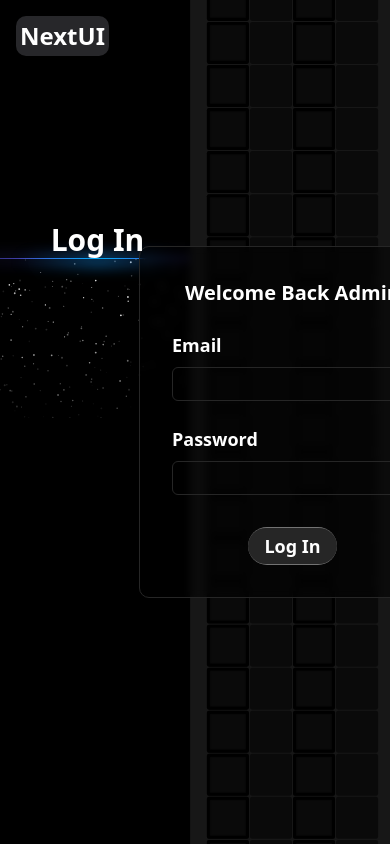
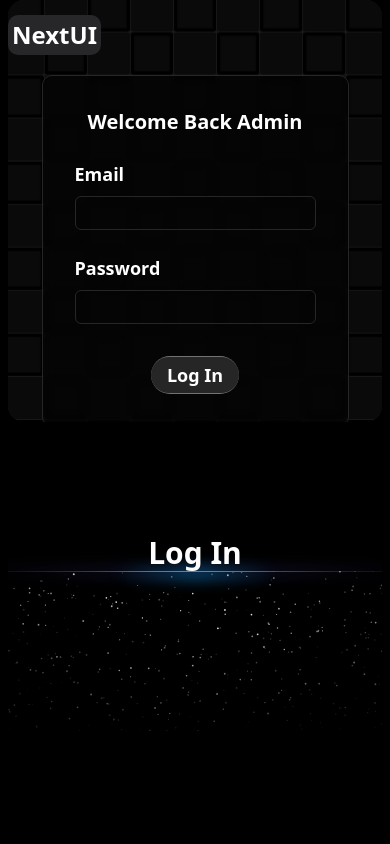
Before and after one commit to taranpreet26-singh/nextui, a Next.js app: page /admin/dashboard in a window 390 px wide. Built offline with nearby package versions, Linux system fonts and the light colour scheme.

Commit message:
fix issue

```diff
--- a/app/admin/dashboard/page.tsx
+++ b/app/admin/dashboard/page.tsx
@@ -51,15 +51,18 @@ export default function Dashboard() {
     }
 
     const [credential, setCredential] = useState<CredentialType>({ email: "", password: "" })
-    return <section className="w-full h-screen ">
-        <div className="w-full grid grid-cols-2  h-full overflow-hidden ">
-            <div className="w-full h-full relative">
-                <div className="w-full h-fit  absolute left-4 top-4">
+    return <section className="w-full mx-auto  lg:container h-screen ">
+        <div className="w-full flex flex-col-reverse lg:flex-row gap-0 lg:gap-8  px-2 h-full overflow-hidden ">
+            <div className="w-full h-full overflow-hidden flex items-center justify-center  relative">
+                <div className="w-full h-fit lg:block hidden  absolute left-4 top-4">
                     <h1 onClick={() => router.push('/')} className="text-white transition-all ease-in-out duration-700 cursor-pointer hover:-translate-y-0.5 font-semibold  text-2xl bg-zinc-800 w-fit rounded-lg p-1">NextUI</h1>
                 </div>
                 <SparklesPreview />
             </div>
-            <div className="w-full rounded-2xl relative z-[10] flex items-center justify-center h-full shadow-[10px_10px_10px_10px_rgba(0,0,0,0.3)]">
+            <div className="w-full rounded-2xl  overflow-hidden relative z-[10] flex flex-col lg:flex-row items-center justify-center h-full shadow-[10px_10px_10px_10px_rgba(0,0,0,0.3)]">
+                <div className="w-full block my-5  lg:hidden h-fit  ">
+                    <h1 onClick={() => router.push('/')} className="text-white transition-all ease-in-out duration-700 cursor-pointer hover:-translate-y-0.5 font-semibold  text-2xl bg-zinc-800 w-fit rounded-lg p-1">NextUI</h1>
+                </div>
                 <div className="w-fit h-fit rounded-lg border-[1px] flex flex-col items-center p-8 bg-black/50 backdrop-blur-xs border-neutral-800">
                     <h1 className="text-xl font-bold text-white">Welcome Back Admin</h1>
                     <div className="w-full mt-6 flex flex-col gap-2 h-fit">
@@ -91,9 +94,9 @@ export default function Dashboard() {
 
 
 const GridColumns = () => {
-    const columns = 41
+    const columns = 42
     const rows = 11
-    return <div className="flex bg-gray-100 absolute inset-0 z-[-1] dark:bg-neutral-900 shrink-0 flex-wrap justify-center items-center gap-x-px gap-y-px  scale-105">
+    return <div className="flex  bg-gray-100 absolute inset-0 z-[-1] dark:bg-neutral-900 shrink-0 flex-wrap justify-center items-center gap-x-px gap-y-px  scale-105">
         {
             Array.from({ length: rows }).map((_, row) =>
                 Array.from({ length: columns }).map((element, colum) => {
--- a/app/admin/dashboard/uploads/page.tsx
+++ b/app/admin/dashboard/uploads/page.tsx
@@ -98,7 +98,7 @@ export default function UploadComponent() {
             setRefresh(true)
         }
     }
-    return <section className="px-4 lg:px-10  max-w-full h-fit overflow-hidden">
+    return <section className="px-4 lg:px-10 mx-auto lg:container  max-w-full h-fit overflow-hidden">
         <Navbar className="" />
         <div className="w-full py-20 rounded-2xl relative z-[10] flex  justify-center h-full ">
             <div className="w-full h-full rounded-lg border-[1px] flex flex-col items-center p-4 lg:p-8 bg-black/50 backdrop-blur-xs border-neutral-800">
--- a/app/components/layout.tsx
+++ b/app/components/layout.tsx
@@ -18,7 +18,7 @@ export default function ComponentLayout({ children }: { children: React.ReactNod
 
     const [currentComponent,setComponent] = useState<string|null>(null)
     const router = useRouter()
-    return <section className="w-full h-[100vh]" >
+    return <section className="w-full lg:container mx-auto h-[100vh]" >
         <NavbarSecondary/>
         <div className="flex w-full h-full mt-10">
             <div className="w-0 hidden lg:w-[20%] h-full gap-3 pt-5 lg:flex flex-col text-sm px-14 ">
--- a/lib/dummy.data.tsx
+++ b/lib/dummy.data.tsx
@@ -1225,7 +1225,6 @@ export function cn(...inputs: ClassValue[]) {
   return twMerge(clsx(inputs));
 }
 `
-
       }
     ]
   },
```
